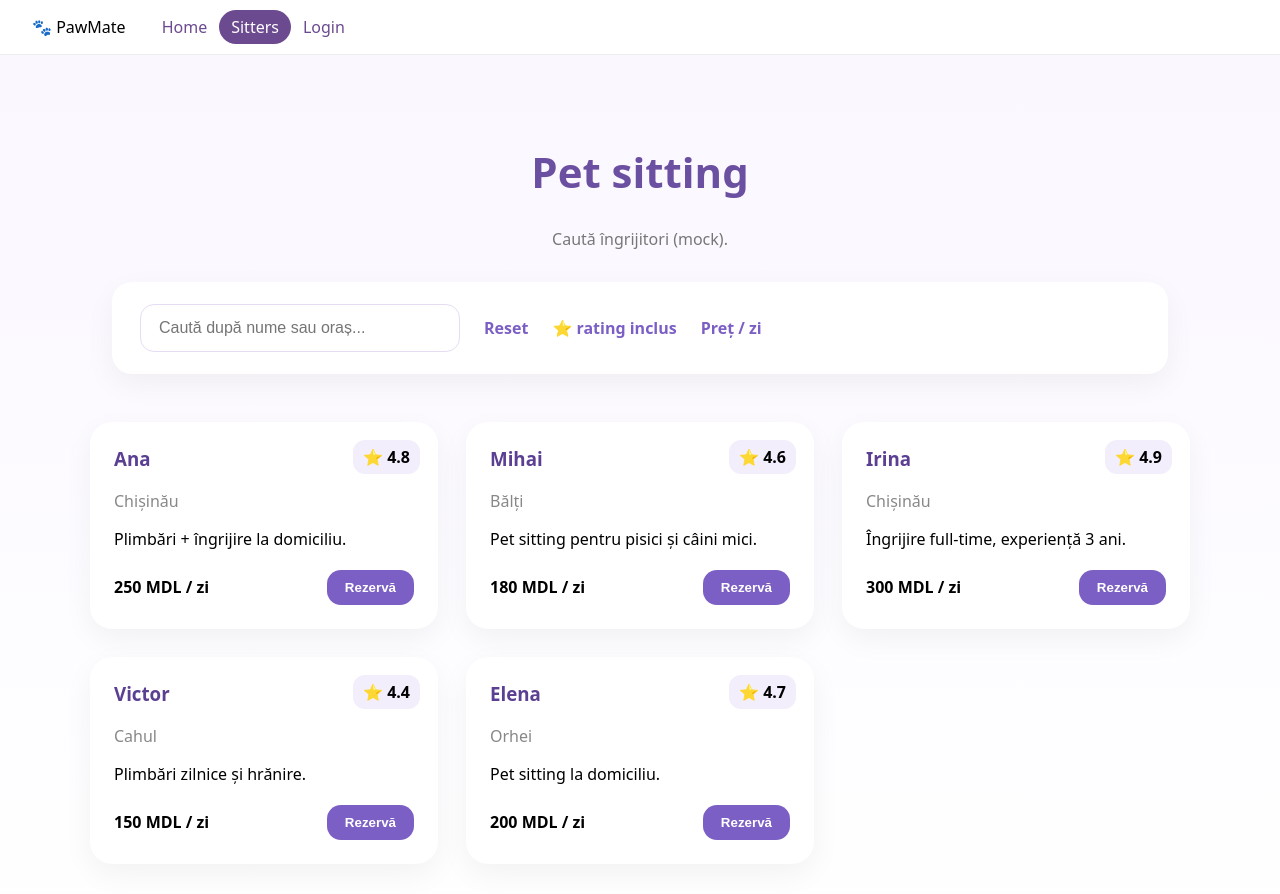
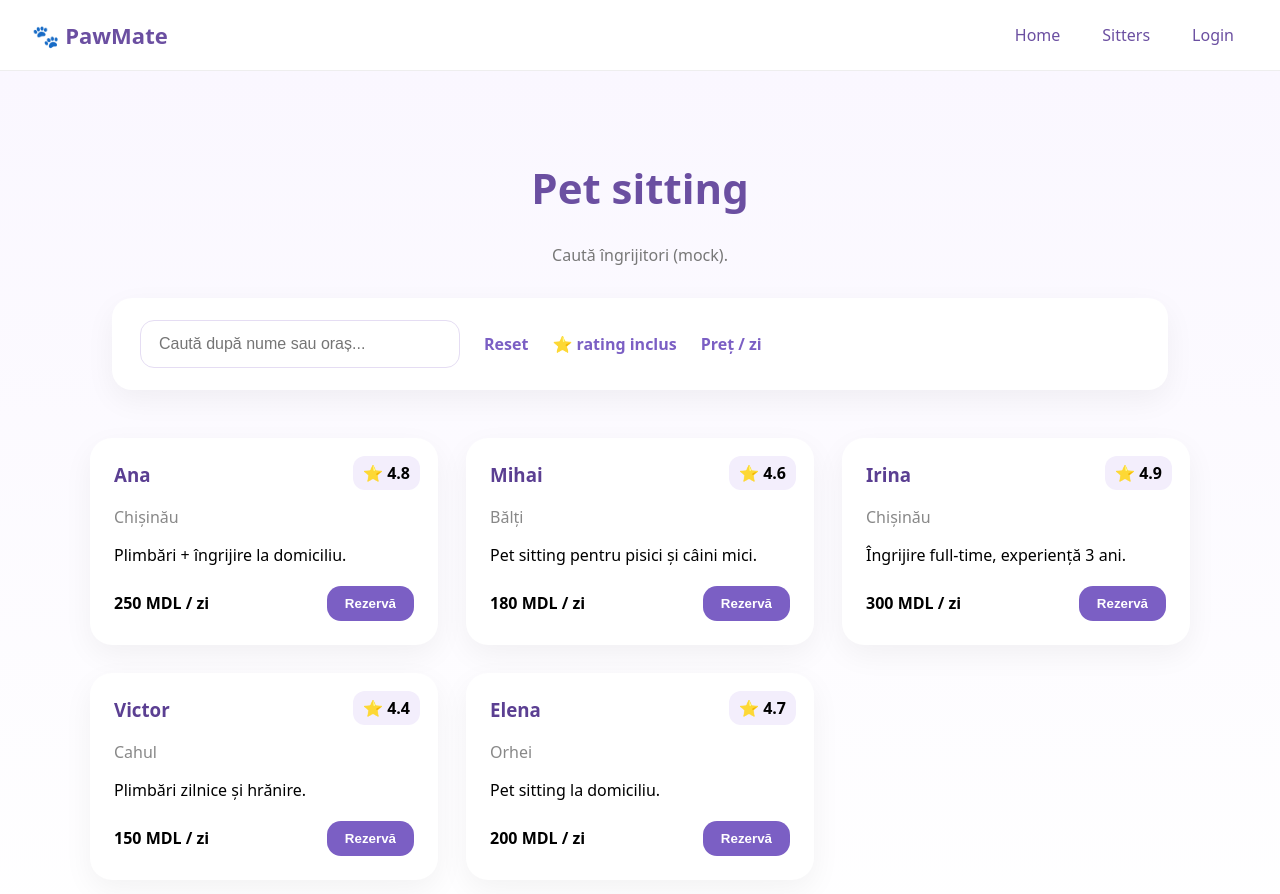
Before and after one commit to viorelinaa/PawMate, a React (Vite) app in the folder frontend/: page /sitters in a window 1280 px wide. Shown: the top 894 px of the page. Built offline with nearby package versions, Linux system fonts and the light colour scheme.

Commit message:
navbar update

```diff
--- a/frontend/src/components/Navbar.css
+++ b/frontend/src/components/Navbar.css
@@ -1,26 +1,47 @@
 .navbar {
     display: flex;
     align-items: center;
-    gap: 24px;
+    justify-content: space-between;
+
     padding: 16px 32px;
-    background: white;
+    background-color: #ffffff;
+
     border-bottom: 1px solid #eee;
 }
 
-.navbar a {
+.logo {
+    font-size: 22px;
+    font-weight: 800;
+    color: #6b4fa1;
     text-decoration: none;
-    color: #6b4a8f; /* mov */
-    font-weight: 500;
-    padding: 6px 12px;
-    border-radius: 20px;
-    transition: background 0.2s ease;
+
+    display: flex;
+    align-items: center;
+    gap: 6px;
 }
 
-.navbar a:hover {
-    background: #f2e9fb;
+.links {
+    display: flex;
+    align-items: center;
+    gap: 14px;
 }
 
-.navbar a.active {
-    background: #6b4a8f;
+.links a {
+    text-decoration: none;
+    font-weight: 500;
+
+    color: #6b4fa1;
+    padding: 8px 14px;
+    border-radius: 14px;
+
+    transition: all 0.2s ease;
+}
+
+.links a:hover {
+    background-color: #f3eefc;
+}
+
+.links a.active {
+    background-color: #6b4fa1;
     color: white;
 }
--- a/frontend/src/components/Navbar.tsx
+++ b/frontend/src/components/Navbar.tsx
@@ -4,14 +4,17 @@ import "./Navbar.css";
 export default function Navbar() {
     return (
         <header className="navbar">
-            <div className="logo">🐾 PawMate</div>
+            {/* LOGO CLICKABIL */}
+            <NavLink to="/" className="logo" end>
+                🐾 PawMate
+            </NavLink>
 
             <nav className="links">
                 <NavLink to="/" end>
                     Home
                 </NavLink>
 
-                <NavLink to="/sitters">
+                <NavLink to="/pet-sitting">
                     Sitters
                 </NavLink>
 
```
